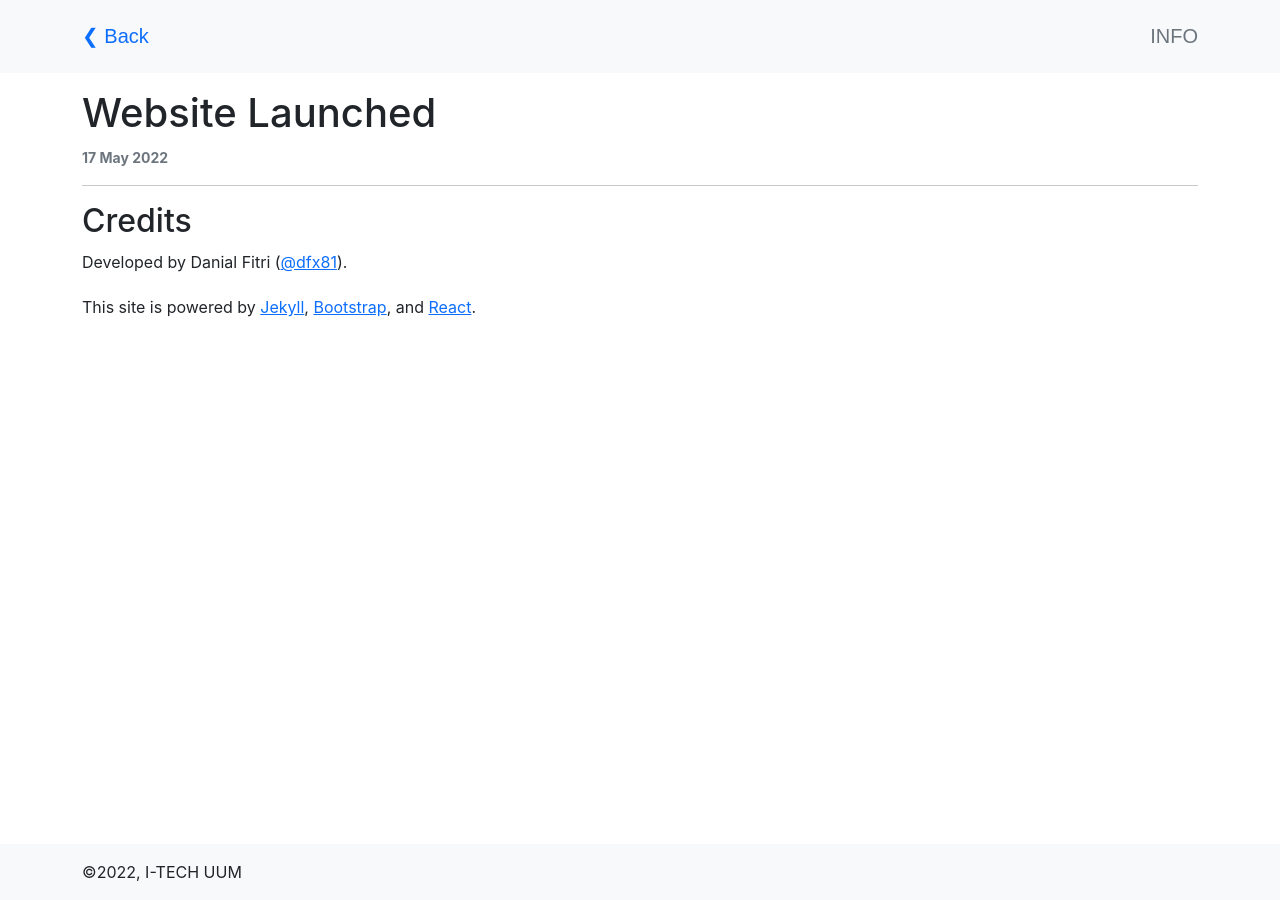
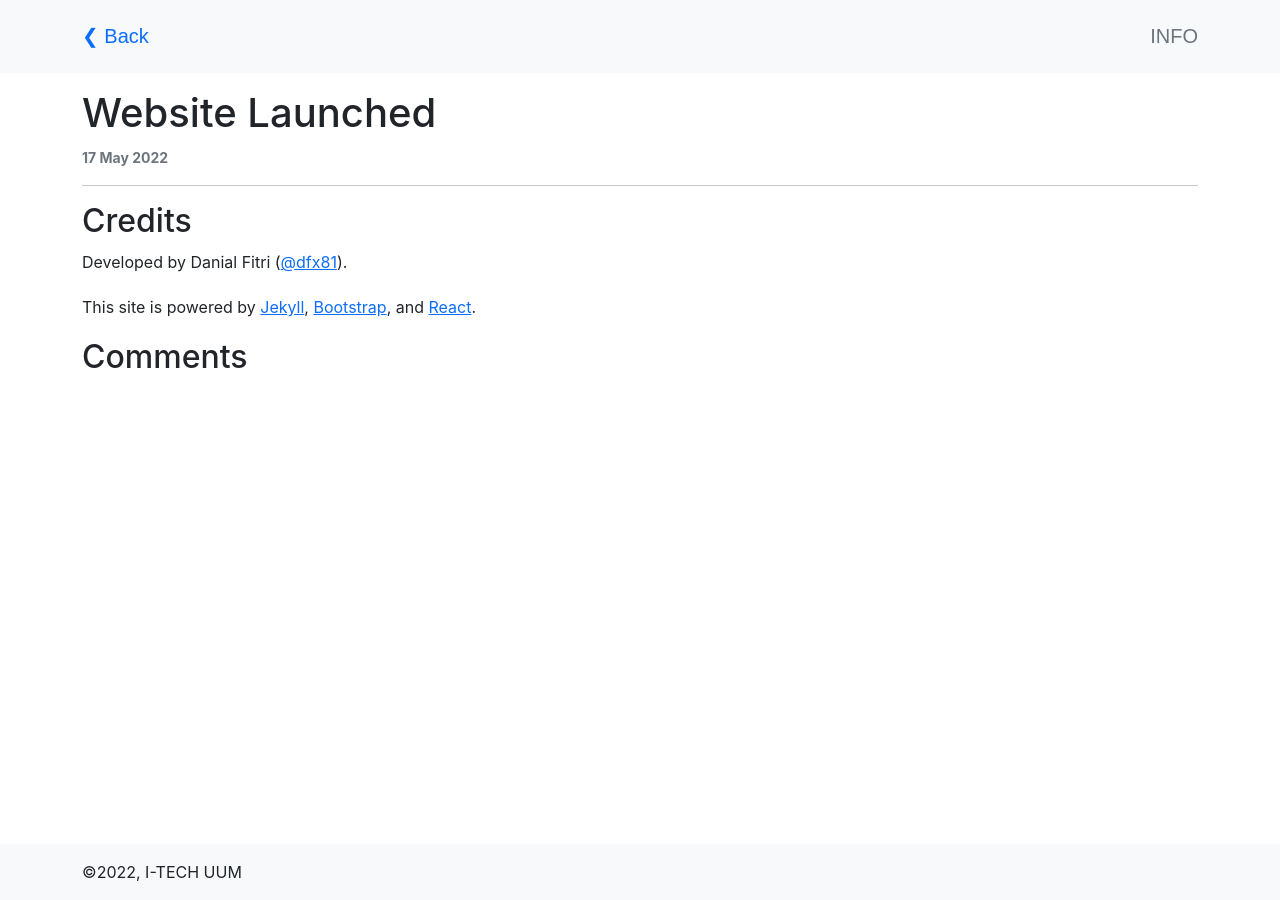
Before and after one commit to itech-uum/news, a Jekyll site: the page built from _posts/2022-05-17-website-launched.md, in a window 1280 px wide. Built offline with Jekyll 4.4.1, drawn with Linux system fonts in a browser that asks for light colours; comment, search, counter and statistics services are not loaded.

Commit message:
Update post.html

```diff
--- a/_layouts/post.html
+++ b/_layouts/post.html
@@ -23,6 +23,8 @@ layout: default
     <div class="w-100">
         {{ content }}
     </div>
+
+    <h2 class="mt-3">Comments</h2>
     <script src="https://utteranc.es/client.js"
         repo="itech-uum/news"
         issue-term="pathname"
```
